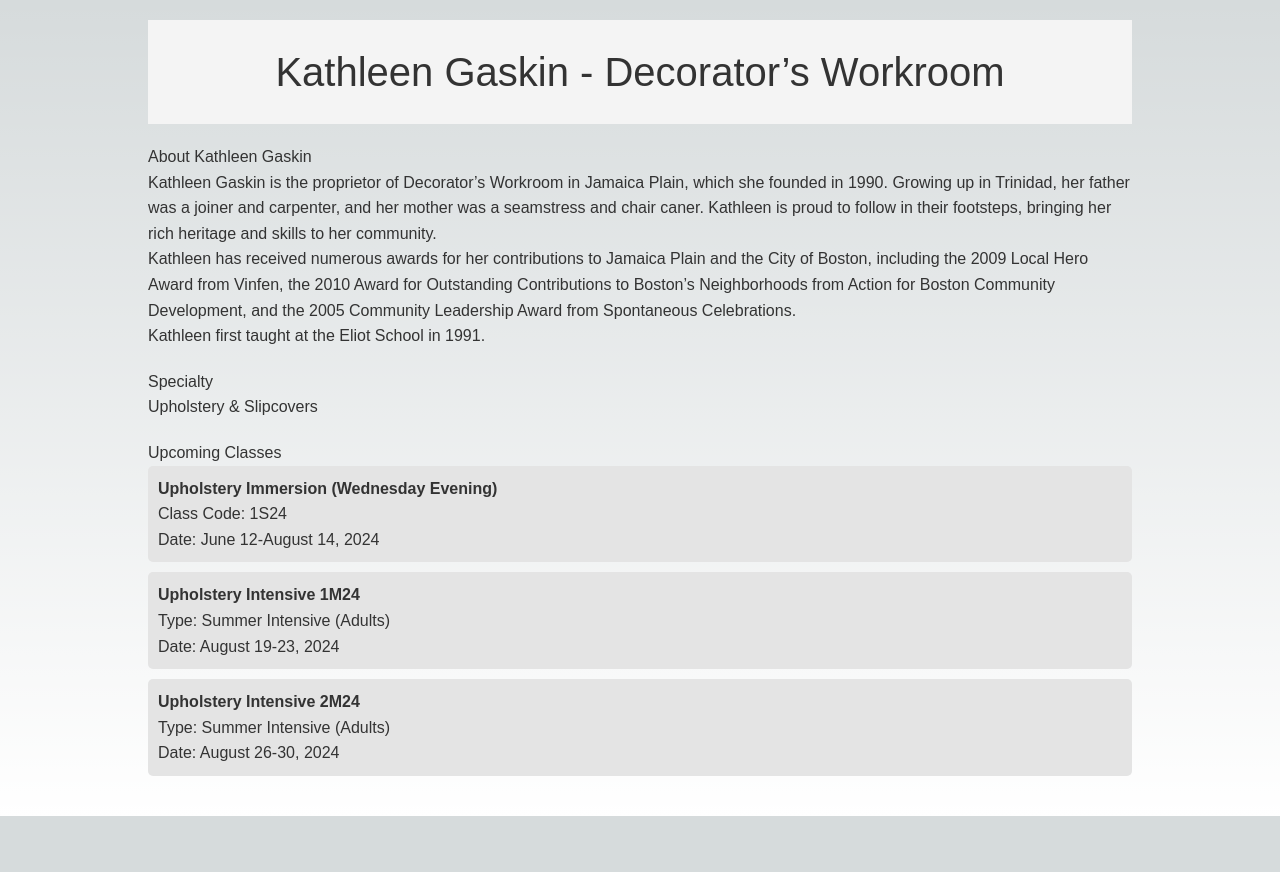
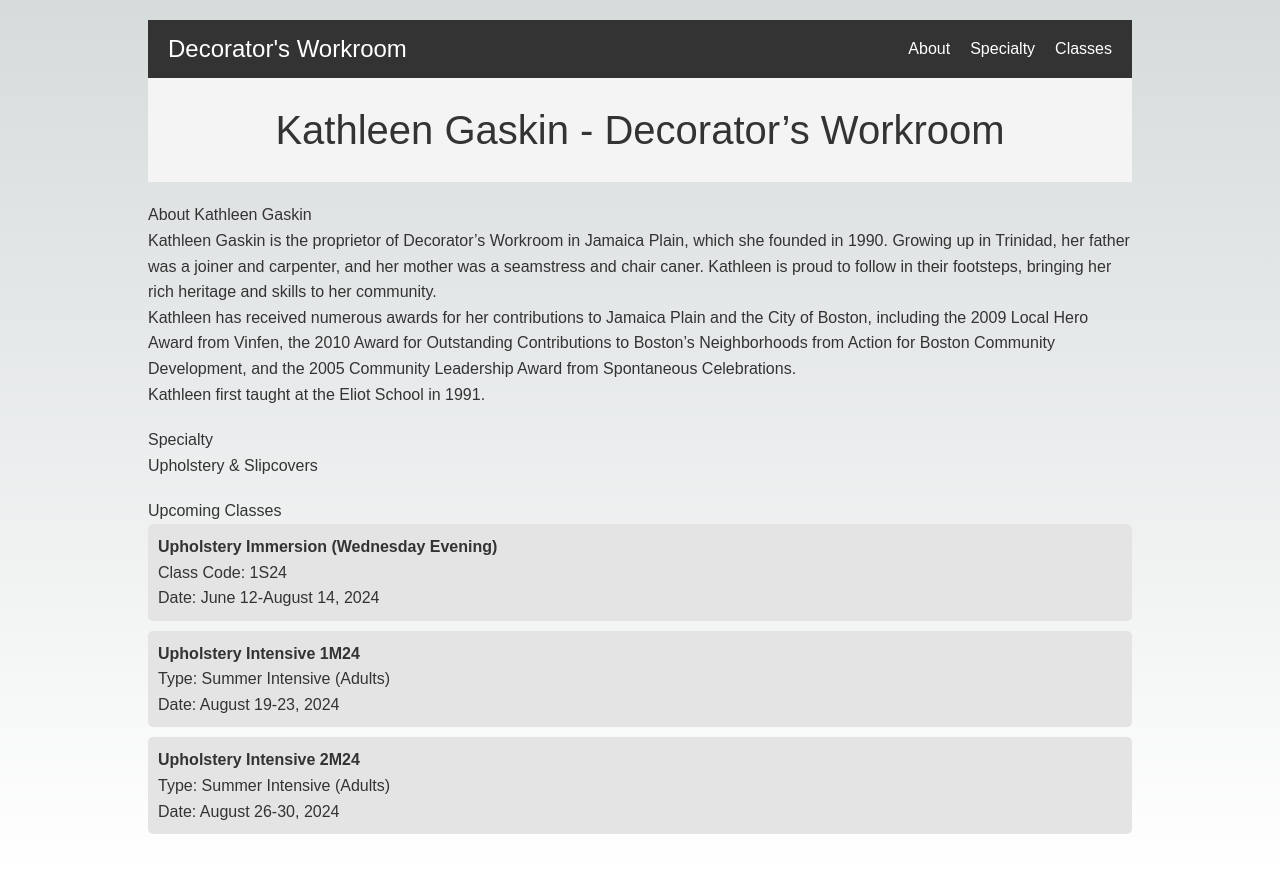
Before and after one commit to asiakay/custom-furniture-upholstery, a Next.js app: page / in a window 1280 px wide. Before the commit the page ends 816 px from the top, so only its background shows below. Built offline with nearby package versions, Linux system fonts and the light colour scheme.

Commit message:
add navigation bar

```diff
--- /dev/null
+++ b/app/components/Navbar.module.css
@@ -0,0 +1,50 @@
+.navbar {
+  display: flex;
+  justify-content: space-between;
+  align-items: center;
+  background: #333;
+  color: white;
+  padding: 10px 20px;
+}
+
+.navbrand {
+  font-size: 1.5em;
+}
+
+.navlinks {
+  list-style: none;
+  display: flex;
+  margin: 0;
+  padding: 0;
+}
+
+.navlinks li {
+  margin-left: 20px;
+}
+
+.navlinks a {
+  color: white;
+  text-decoration: none;
+}
+
+.hamburger {
+  display: none;
+  cursor: pointer;
+  font-size: 1.5em;
+}
+
+@media (max-width: 768px) {
+  .navlinks {
+    display: none;
+    flex-direction: column;
+    width: 100%;
+  }
+
+  .navlinks.active {
+    display: flex;
+  }
+
+  .hamburger {
+    display: block;
+  }
+}
--- /dev/null
+++ b/app/components/Navbar.tsx
@@ -0,0 +1,35 @@
+"use client";
+
+import { useEffect } from "react";
+import styles from "./Navbar.module.css";
+
+const Navbar = () => {
+  useEffect(() => {
+    const hamburger = document.querySelector(`.${styles.hamburger}`);
+    const navLinks = document.querySelector(`.${styles.navlinks}`);
+
+    hamburger?.addEventListener("click", () => {
+      navLinks?.classList.toggle(styles.active);
+    });
+  }, []);
+
+  return (
+    <nav className={styles.navbar}>
+      <div className={styles.navbrand}>Decorator&apos;s Workroom</div>
+      <ul className={styles.navlinks}>
+        <li>
+          <a href="#about">About</a>
+        </li>
+        <li>
+          <a href="#specialty">Specialty</a>
+        </li>
+        <li>
+          <a href="#classes">Classes</a>
+        </li>
+      </ul>
+      <div className={styles.hamburger}>&#9776;</div>
+    </nav>
+  );
+};
+
+export default Navbar;
--- a/app/page.tsx
+++ b/app/page.tsx
@@ -1,4 +1,5 @@
 import Head from "next/head";
+import Navbar from "./components/Navbar";
 import styles from "./page.module.css";
 
 export default function Home() {
@@ -8,6 +9,7 @@
         <title>Kathleen Gaskin - Decorator’s Workroom</title>
         <meta name="viewport" content="width=device-width, initial-scale=1.0" />
       </Head>
+      <Navbar />
       <header className={styles.header}>
         <h1>Kathleen Gaskin - Decorator’s Workroom</h1>
       </header>
```
